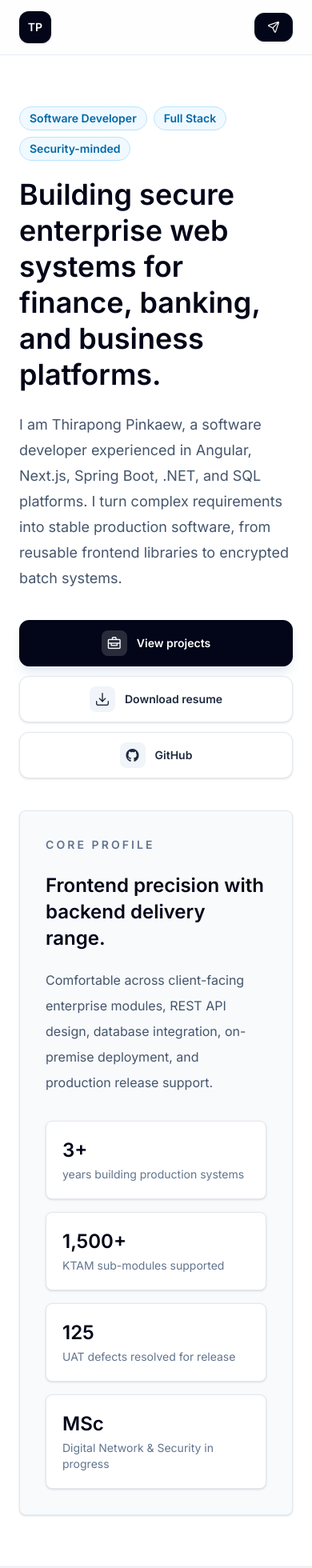
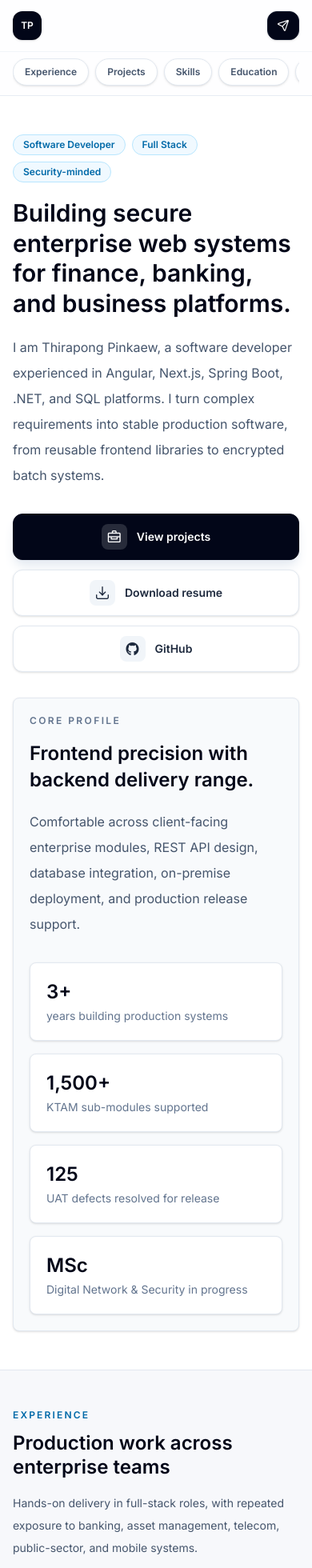
Before and after one commit to TeerapongP/portfolio-site, a Next.js app: page / in a window 390 px wide. Shown: the top 1960 px of the page at 80% size. Built offline with nearby package versions, Linux system fonts and the light colour scheme.

Commit message:
first commit

```diff
--- a/src/app/page.tsx
+++ b/src/app/page.tsx
@@ -178,12 +178,12 @@ export default function Home() {
   return (
     <div className="min-h-screen bg-[#f7f8fb] text-slate-950">
       <header className="sticky top-0 z-40 border-b border-slate-200/80 bg-white/85 backdrop-blur-xl">
-        <nav className="mx-auto flex max-w-7xl items-center justify-between gap-4 px-6 py-3.5 sm:px-8">
+        <nav className="mx-auto flex max-w-7xl items-center justify-between gap-3 px-4 py-3.5 sm:px-6 lg:px-8">
           <a
             href="#top"
             className="group flex items-center gap-3"
           >
-            <span className="flex h-10 w-10 items-center justify-center rounded-xl bg-slate-950 text-sm font-semibold text-white shadow-sm transition group-hover:bg-sky-700">
+            <span className="flex h-9 w-9 items-center justify-center rounded-xl bg-slate-950 text-xs font-semibold text-white shadow-sm transition group-hover:bg-sky-700 sm:h-10 sm:w-10 sm:text-sm">
               TP
             </span>
             <span className="hidden leading-tight sm:block">
@@ -208,34 +208,47 @@ export default function Home() {
           </div>
           <a
             href={`mailto:${contact.email}`}
-            className="inline-flex items-center gap-3 rounded-xl border border-slate-900 bg-slate-950 px-4 py-2.5 text-sm font-semibold text-white shadow-sm transition hover:-translate-y-0.5 hover:bg-slate-800 hover:shadow-md"
+            className="inline-flex items-center gap-2.5 rounded-xl border border-slate-900 bg-slate-950 px-3 py-2.5 text-sm font-semibold text-white shadow-sm transition hover:-translate-y-0.5 hover:bg-slate-800 hover:shadow-md sm:px-4"
           >
             <span className="hidden sm:inline">Hire me</span>
             <i className="pi pi-send text-sm sm:order-first" />
           </a>
         </nav>
+        <div className="border-t border-slate-100 px-4 py-2 md:hidden">
+          <div className="flex gap-2 overflow-x-auto pb-1 [scrollbar-width:none] [&::-webkit-scrollbar]:hidden">
+            {navItems.map(([label, href]) => (
+              <a
+                key={href}
+                href={href}
+                className="shrink-0 rounded-full border border-slate-200 bg-white px-3.5 py-2 text-xs font-semibold text-slate-600 shadow-sm"
+              >
+                {label}
+              </a>
+            ))}
+          </div>
+        </div>
       </header>
 
       <main id="top">
         <section className="border-b border-slate-200 bg-white">
-          <div className="mx-auto grid max-w-7xl gap-10 px-6 py-16 sm:px-8 lg:grid-cols-[1.15fr_0.85fr] lg:py-24">
+          <div className="mx-auto grid max-w-7xl gap-8 px-4 py-12 sm:px-6 sm:py-16 lg:grid-cols-[1.15fr_0.85fr] lg:px-8 lg:py-24">
             <div className="flex flex-col justify-center">
               <div className="mb-5 flex flex-wrap gap-2">
                 <Badge>Software Developer</Badge>
                 <Badge>Full Stack</Badge>
                 <Badge>Security-minded</Badge>
               </div>
-              <h1 className="max-w-4xl text-4xl font-semibold leading-tight text-slate-950 sm:text-5xl lg:text-6xl">
+              <h1 className="max-w-4xl text-3xl font-semibold leading-tight text-slate-950 sm:text-5xl lg:text-6xl">
                 Building secure enterprise web systems for finance, banking,
                 and business platforms.
               </h1>
-              <p className="mt-6 max-w-2xl text-lg leading-8 text-slate-600">
+              <p className="mt-5 max-w-2xl text-base leading-8 text-slate-600 sm:mt-6 sm:text-lg">
                 I am Thirapong Pinkaew, a software developer experienced in
                 Angular, Next.js, Spring Boot, .NET, and SQL platforms. I turn
                 complex requirements into stable production software, from
                 reusable frontend libraries to encrypted batch systems.
               </p>
-              <div className="mt-9 flex flex-col gap-3 sm:flex-row sm:flex-wrap">
+              <div className="mt-8 grid gap-3 sm:mt-9 sm:flex sm:flex-wrap">
                 <HeroAction
                   href="#projects"
                   icon="pi pi-briefcase"
@@ -256,13 +269,13 @@ export default function Home() {
               </div>
             </div>
 
-            <aside className="rounded-lg border border-slate-200 bg-slate-50 p-8 shadow-sm sm:p-10 lg:p-12">
+            <aside className="rounded-lg border border-slate-200 bg-slate-50 p-5 shadow-sm sm:p-8 lg:p-12">
               <div className="flex h-full flex-col justify-between gap-8">
                 <div>
-                  <p className="text-sm font-semibold uppercase tracking-[0.22em] text-slate-500">
+                  <p className="text-xs font-semibold uppercase tracking-[0.2em] text-slate-500 sm:text-sm">
                     Core profile
                   </p>
-                  <h2 className="mt-6 text-2xl font-semibold leading-snug text-slate-950 sm:text-3xl">
+                  <h2 className="mt-4 text-2xl font-semibold leading-snug text-slate-950 sm:mt-6 sm:text-3xl">
                     Frontend precision with backend delivery range.
                   </h2>
                   <p className="mt-5 text-base leading-8 text-slate-600">
@@ -291,13 +304,13 @@ export default function Home() {
           </div>
         </section>
 
-        <section id="experience" className="mx-auto max-w-7xl px-6 py-16 sm:px-8">
+        <section id="experience" className="mx-auto max-w-7xl px-4 py-12 sm:px-6 sm:py-16 lg:px-8">
           <SectionHeading
             eyebrow="Experience"
             title="Production work across enterprise teams"
             description="Hands-on delivery in full-stack roles, with repeated exposure to banking, asset management, telecom, public-sector, and mobile systems."
           />
-          <div className="mt-8 rounded-lg border border-slate-200 bg-white p-8 shadow-sm sm:p-10">
+          <div className="mt-8 rounded-lg border border-slate-200 bg-white p-4 shadow-sm sm:p-8 lg:p-10">
             <Timeline
               className="experience-timeline"
               value={experiences}
@@ -308,15 +321,15 @@ export default function Home() {
                 </span>
               )}
               content={(item) => (
-                <article className="rounded-xl border border-slate-200 bg-slate-50/80 p-6 text-left shadow-sm transition hover:border-sky-200 hover:bg-white hover:shadow-md">
+                <article className="rounded-xl border border-slate-200 bg-slate-50/80 p-5 text-left shadow-sm transition hover:border-sky-200 hover:bg-white hover:shadow-md sm:p-6">
                   <p className="text-sm font-semibold text-sky-700">
                     {item.company}
                   </p>
-                  <h3 className="mt-1 text-xl font-semibold text-slate-950">
+                  <h3 className="mt-1 text-lg font-semibold text-slate-950 sm:text-xl">
                     {item.title}
                   </h3>
                   <p className="mt-1 text-sm text-slate-500">{item.location}</p>
-                  <p className="mt-4 max-w-2xl text-base leading-8 text-slate-600">
+                  <p className="mt-4 max-w-2xl text-sm leading-7 text-slate-600 sm:text-base sm:leading-8">
                     {item.detail}
                   </p>
                 </article>
@@ -331,26 +344,26 @@ export default function Home() {
         </section>
 
         <section id="projects" className="border-y border-slate-200 bg-white">
-          <div className="mx-auto max-w-7xl px-6 py-16 sm:px-8">
+          <div className="mx-auto max-w-7xl px-4 py-12 sm:px-6 sm:py-16 lg:px-8">
             <SectionHeading
               eyebrow="Selected projects"
               title="Work that balances UI, APIs, data, and release pressure"
               description="A practical mix of frontend implementation, backend services, secure processing, support, and deployment."
             />
-            <div className="mt-8 grid gap-5 md:grid-cols-2 xl:grid-cols-3">
+            <div className="mt-8 grid gap-4 sm:gap-5 md:grid-cols-2 xl:grid-cols-3">
               {projects.map((project) => (
                 <article
                   key={project.name}
-                  className="h-full rounded-lg border border-slate-200 bg-white p-7 shadow-sm transition hover:-translate-y-0.5 hover:border-sky-200 hover:shadow-md"
+                  className="h-full rounded-lg border border-slate-200 bg-white p-5 shadow-sm transition hover:-translate-y-0.5 hover:border-sky-200 hover:shadow-md sm:p-7"
                 >
                   <div className="flex h-full flex-col">
                     <p className="text-sm font-semibold text-sky-700">
                       {project.period}
                     </p>
-                    <h3 className="mt-2 text-xl font-semibold text-slate-950">
+                    <h3 className="mt-2 text-lg font-semibold text-slate-950 sm:text-xl">
                       {project.name}
                     </h3>
-                    <p className="mt-4 flex-1 text-base leading-8 text-slate-600">
+                    <p className="mt-4 flex-1 text-sm leading-7 text-slate-600 sm:text-base sm:leading-8">
                       {project.summary}
                     </p>
                     <div className="mt-5 flex flex-wrap gap-2">
@@ -365,21 +378,21 @@ export default function Home() {
           </div>
         </section>
 
-        <section id="skills" className="mx-auto max-w-7xl px-6 py-16 sm:px-8">
+        <section id="skills" className="mx-auto max-w-7xl px-4 py-12 sm:px-6 sm:py-16 lg:px-8">
           <SectionHeading
             eyebrow="Skills"
             title="A stack built for practical delivery"
             description="Strongest around Angular and TypeScript, with backend depth in Spring Boot and .NET."
           />
-          <div className="mt-10 grid gap-6 lg:grid-cols-[0.85fr_1.15fr]">
-            <div className="relative overflow-hidden rounded-xl border border-slate-200 bg-white p-8 shadow-sm sm:p-10">
+          <div className="mt-8 grid gap-5 sm:mt-10 lg:grid-cols-[0.85fr_1.15fr] lg:gap-6">
+            <div className="relative overflow-hidden rounded-xl border border-slate-200 bg-white p-5 shadow-sm sm:p-8 lg:p-10">
               <div className="absolute inset-x-0 top-0 h-1 bg-gradient-to-r from-sky-500 via-cyan-400 to-emerald-400" />
-              <div className="flex items-center gap-3">
+              <div className="flex items-start gap-3 sm:items-center">
                 <span className="flex h-11 w-11 items-center justify-center rounded-lg bg-slate-950 text-white">
                   <i className="pi pi-sparkles" />
                 </span>
                 <div>
-                  <h3 className="text-xl font-semibold text-slate-950">
+                  <h3 className="text-lg font-semibold text-slate-950 sm:text-xl">
                     Main toolkit
                   </h3>
                   <p className="mt-1 text-sm leading-6 text-slate-500">
@@ -398,9 +411,9 @@ export default function Home() {
               {skillGroups.map((group) => (
                 <article
                   key={group.title}
-                  className="rounded-xl border border-slate-200 bg-white p-6 shadow-sm transition hover:border-sky-200 hover:shadow-md sm:p-7"
+                  className="rounded-xl border border-slate-200 bg-white p-5 shadow-sm transition hover:border-sky-200 hover:shadow-md sm:p-7"
                 >
-                  <div className="flex gap-4">
+                  <div className="flex flex-col gap-4 sm:flex-row">
                     <span className="flex h-11 w-11 shrink-0 items-center justify-center rounded-lg bg-sky-50 text-sky-700 ring-1 ring-sky-100">
                       <i className={group.icon} />
                     </span>
@@ -430,7 +443,7 @@ export default function Home() {
         </section>
 
         <section id="education" className="border-y border-slate-200 bg-white">
-          <div className="mx-auto max-w-7xl px-6 py-16 sm:px-8">
+          <div className="mx-auto max-w-7xl px-4 py-12 sm:px-6 sm:py-16 lg:px-8">
             <SectionHeading
               eyebrow="Education"
               title="Information technology foundation with security specialization"
@@ -440,15 +453,15 @@ export default function Home() {
               {education.map((item) => (
                 <article
                   key={item.school}
-                  className="rounded-lg border border-slate-200 bg-white p-7 shadow-sm sm:p-8"
+                  className="rounded-lg border border-slate-200 bg-white p-5 shadow-sm sm:p-8"
                 >
                   <p className="text-sm font-semibold text-sky-700">
                     {item.date}
                   </p>
-                  <h3 className="mt-2 text-xl font-semibold text-slate-950">
+                  <h3 className="mt-2 text-lg font-semibold text-slate-950 sm:text-xl">
                     {item.school}
                   </h3>
-                  <p className="mt-4 text-base leading-8 text-slate-600">
+                  <p className="mt-4 text-sm leading-7 text-slate-600 sm:text-base sm:leading-8">
                     {item.degree}
                   </p>
                   {item.note ? (
@@ -462,18 +475,18 @@ export default function Home() {
           </div>
         </section>
 
-        <section id="contact" className="mx-auto max-w-7xl px-6 py-16 sm:px-8">
+        <section id="contact" className="mx-auto max-w-7xl px-4 py-12 sm:px-6 sm:py-16 lg:px-8">
           <div className="overflow-hidden rounded-2xl border border-slate-800 bg-slate-950 text-white shadow-xl shadow-slate-200/70">
             <div className="grid lg:grid-cols-[1fr_25rem]">
-              <div className="p-8 sm:p-10 lg:p-12">
-                <p className="text-sm font-semibold uppercase tracking-[0.22em] text-cyan-300">
+              <div className="p-5 sm:p-10 lg:p-12">
+                <p className="text-xs font-semibold uppercase tracking-[0.2em] text-cyan-300 sm:text-sm">
                   Contact
                 </p>
-                <h2 className="mt-4 max-w-3xl text-3xl font-semibold leading-tight sm:text-4xl">
+                <h2 className="mt-4 max-w-3xl text-2xl font-semibold leading-tight sm:text-4xl">
                   Let&apos;s build reliable software for real business
                   workflows.
                 </h2>
-                <p className="mt-5 max-w-2xl text-base leading-8 text-slate-300">
+                <p className="mt-5 max-w-2xl text-sm leading-7 text-slate-300 sm:text-base sm:leading-8">
                   Available for software developer roles focused on full-stack
                   web development, enterprise frontend systems, secure backend
                   services, and production support.
@@ -482,7 +495,7 @@ export default function Home() {
                 <div className="mt-8 grid gap-3 sm:grid-cols-2">
                   <a
                     href={`mailto:${contact.email}`}
-                    className="group rounded-xl border border-white/10 bg-white/[0.04] p-5 transition hover:border-cyan-300/50 hover:bg-white/[0.07]"
+                    className="group rounded-xl border border-white/10 bg-white/[0.04] p-4 transition hover:border-cyan-300/50 hover:bg-white/[0.07] sm:p-5"
                   >
                     <div className="flex items-start gap-4">
                       <span className="flex h-11 w-11 shrink-0 items-center justify-center rounded-lg bg-cyan-300/10 text-cyan-200 ring-1 ring-cyan-300/20">
@@ -501,7 +514,7 @@ export default function Home() {
 
                   <a
                     href={`tel:${contact.phone.replaceAll(" ", "")}`}
-                    className="group rounded-xl border border-white/10 bg-white/[0.04] p-5 transition hover:border-cyan-300/50 hover:bg-white/[0.07]"
+                    className="group rounded-xl border border-white/10 bg-white/[0.04] p-4 transition hover:border-cyan-300/50 hover:bg-white/[0.07] sm:p-5"
                   >
                     <div className="flex items-start gap-4">
                       <span className="flex h-11 w-11 shrink-0 items-center justify-center rounded-lg bg-cyan-300/10 text-cyan-200 ring-1 ring-cyan-300/20">
@@ -520,7 +533,7 @@ export default function Home() {
                 </div>
               </div>
 
-              <div className="border-t border-white/10 bg-white/[0.03] p-6 sm:p-8 lg:border-l lg:border-t-0">
+              <div className="border-t border-white/10 bg-white/[0.03] p-5 sm:p-8 lg:border-l lg:border-t-0">
                 <div className="grid gap-3">
                   <ContactAction
                     href={`mailto:${contact.email}`}
@@ -584,7 +597,7 @@ function HeroAction({
       href={href}
       target={external ? "_blank" : undefined}
       rel={external ? "noreferrer" : undefined}
-      className={`group inline-flex min-h-12 items-center justify-center gap-3 rounded-xl border px-5 py-3 text-sm font-semibold transition ${classes}`}
+      className={`group inline-flex min-h-12 w-full items-center justify-center gap-3 rounded-xl border px-5 py-3 text-sm font-semibold transition sm:w-auto ${classes}`}
     >
       <span
         className={`flex h-8 w-8 shrink-0 items-center justify-center rounded-lg text-base transition ${iconClasses}`}
@@ -610,14 +623,14 @@ function ContactAction({
   return (
     <a
       href={href}
-      className="group rounded-xl border border-white/10 bg-white/[0.05] p-5 transition hover:-translate-y-0.5 hover:border-cyan-300/50 hover:bg-white/[0.08] hover:shadow-lg hover:shadow-black/20"
+      className="group rounded-xl border border-white/10 bg-white/[0.05] p-4 transition hover:-translate-y-0.5 hover:border-cyan-300/50 hover:bg-white/[0.08] hover:shadow-lg hover:shadow-black/20 sm:p-5"
     >
-      <div className="flex items-center gap-4">
-        <span className="flex h-12 w-12 shrink-0 items-center justify-center rounded-lg bg-white text-slate-950 transition group-hover:bg-cyan-200">
+      <div className="flex items-center gap-3 sm:gap-4">
+        <span className="flex h-11 w-11 shrink-0 items-center justify-center rounded-lg bg-white text-slate-950 transition group-hover:bg-cyan-200 sm:h-12 sm:w-12">
           <i className={icon} />
         </span>
         <div>
-          <p className="text-base font-semibold text-white">{title}</p>
+          <p className="text-sm font-semibold text-white sm:text-base">{title}</p>
           <p className="mt-1 text-sm text-slate-400">{description}</p>
         </div>
       </div>
@@ -636,20 +649,20 @@ function SectionHeading({
 }) {
   return (
     <div className="max-w-3xl">
-      <p className="text-sm font-semibold uppercase tracking-[0.18em] text-sky-700">
+      <p className="text-xs font-semibold uppercase tracking-[0.18em] text-sky-700 sm:text-sm">
         {eyebrow}
       </p>
-      <h2 className="mt-3 text-3xl font-semibold leading-tight text-slate-950 sm:text-4xl">
+      <h2 className="mt-3 text-2xl font-semibold leading-tight text-slate-950 sm:text-4xl">
         {title}
       </h2>
-      <p className="mt-4 text-base leading-8 text-slate-600">{description}</p>
+      <p className="mt-4 text-sm leading-7 text-slate-600 sm:text-base sm:leading-8">{description}</p>
     </div>
   );
 }
 
 function Badge({ children }: { children: React.ReactNode }) {
   return (
-    <span className="rounded-full border border-sky-200 bg-sky-50 px-3 py-1 text-sm font-semibold text-sky-700">
+    <span className="rounded-full border border-sky-200 bg-sky-50 px-3 py-1 text-xs font-semibold text-sky-700 sm:text-sm">
       {children}
     </span>
   );
@@ -657,7 +670,7 @@ function Badge({ children }: { children: React.ReactNode }) {
 
 function SkillPill({ children }: { children: React.ReactNode }) {
   return (
-    <span className="rounded-full border border-slate-200 bg-slate-50 px-3.5 py-1.5 text-sm font-medium text-slate-700 shadow-[inset_0_1px_0_rgba(255,255,255,0.8)] transition hover:border-sky-200 hover:bg-sky-50 hover:text-sky-700">
+    <span className="rounded-full border border-slate-200 bg-slate-50 px-3 py-1.5 text-xs font-medium text-slate-700 shadow-[inset_0_1px_0_rgba(255,255,255,0.8)] transition hover:border-sky-200 hover:bg-sky-50 hover:text-sky-700 sm:px-3.5 sm:text-sm">
       {children}
     </span>
   );
```
